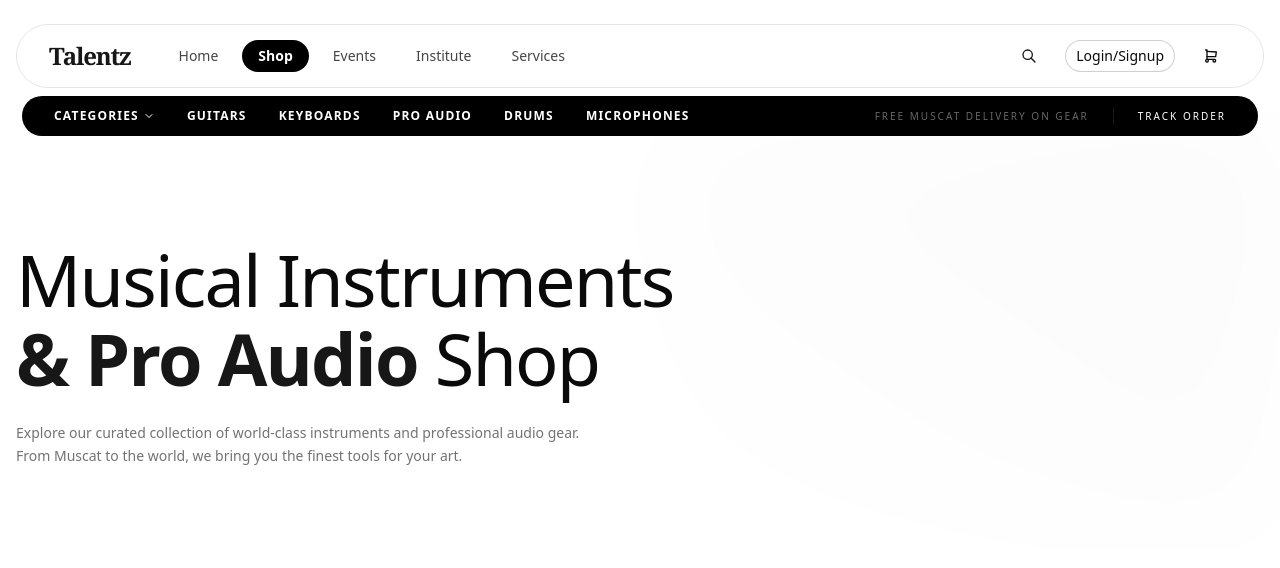
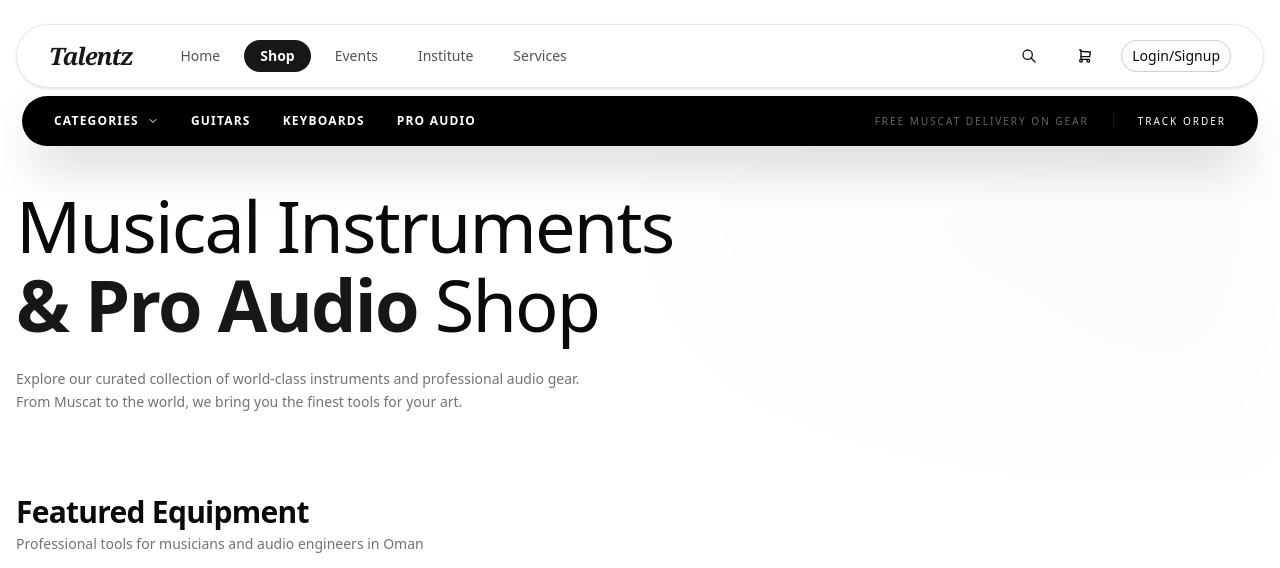
Before and after one commit to androcoders22/talentz, a Next.js app: page /shop in a window 1280 px wide. Shown: the top 568 px of the page. Built offline with nearby package versions, Linux system fonts and the light colour scheme.

Commit message:
shop page done

```diff
--- a/app/shop/page.tsx
+++ b/app/shop/page.tsx
@@ -7,7 +7,7 @@ export default function ShopPage() {
   return (
     <>
       {/* Shop Hero Section */}
-      <section className="relative pt-24 md:pt-32 pb-12 md:pb-20 overflow-hidden">
+      <section className="relative pt-24 md:pt-16 pb-12 md:pb-16 overflow-hidden">
         <div className="container mx-auto px-4 relative z-10">
           <motion.div
             initial={{ opacity: 0, y: 20 }}
--- a/components/Navbar.tsx
+++ b/components/Navbar.tsx
@@ -9,6 +9,7 @@ import {
   IconChevronDown,
   IconMenu2,
   IconX,
+  IconArrowRight,
 } from "@tabler/icons-react";
 import { Button } from "@/components/ui/button";
 import { motion, AnimatePresence } from "framer-motion";
@@ -18,6 +19,7 @@ export function Navbar() {
   const pathname = usePathname();
   const isShop = pathname === "/shop";
   const [isMobileMenuOpen, setIsMobileMenuOpen] = useState(false);
+  const [isCategoriesOpen, setIsCategoriesOpen] = useState(false);
 
   const navLinks = [
     { href: "/", label: "Home" },
@@ -27,9 +29,33 @@ export function Navbar() {
     { href: "/services", label: "Services" },
   ];
 
+  const shopCategories = [
+    {
+      title: "Guitars",
+      items: ["Electric", "Acoustic", "Bass", "Classical", "Amps"],
+    },
+    {
+      title: "Keys",
+      items: [
+        "Digital Pianos",
+        "Synthesizers",
+        "Workstations",
+        "Midi Controllers",
+      ],
+    },
+    {
+      title: "Audio",
+      items: ["Microphones", "Interfaces", "Monitors", "Mixers", "PA Systems"],
+    },
+    {
+      title: "Other",
+      items: ["Drums", "Ukuleles", "Violins", "Effects", "Strings"],
+    },
+  ];
+
   return (
     <header className="sticky top-6 z-50 flex flex-col items-center px-4 gap-2">
-      <nav className="container mx-auto flex h-16 items-center justify-between rounded-full border bg-background/60 px-6 md:px-8 py-2 backdrop-blur-md relative z-50">
+      <nav className="container mx-auto flex h-16 items-center justify-between rounded-full border bg-background/60 px-6 md:px-8 py-2 backdrop-blur-md relative z-50 shadow-sm">
         <div className="flex items-center gap-4 lg:gap-8">
           <Button
             variant="ghost"
@@ -45,21 +71,21 @@ export function Navbar() {
           </Button>
           <Link
             href="/"
-            className="text-xl md:text-2xl font-bold tracking-tighter text-primary font-serif shrink-0"
+            className="text-xl md:text-2xl font-bold tracking-tighter text-primary font-serif shrink-0 italic"
           >
             Talentz
           </Link>
-          <div className="hidden lg:flex items-center gap-2 text-sm font-medium text-primary/80">
+          <div className="hidden lg:flex items-center gap-2">
             {navLinks.map((link) => {
               const isActive = pathname === link.href;
               return (
                 <Link
                   key={link.href}
                   href={link.href}
-                  className={`px-4 py-1.5 rounded-full transition-all ${
+                  className={`px-4 py-1.5 rounded-full transition-all text-sm font-medium ${
                     isActive
-                      ? "bg-black text-white font-semibold"
-                      : "hover:bg-muted/50 hover:text-primary"
+                      ? "bg-primary text-primary-foreground font-semibold"
+                      : "text-foreground/70 hover:bg-primary/10 hover:text-primary"
                   }`}
                 >
                   {link.label}
@@ -78,17 +104,17 @@ export function Navbar() {
             <IconSearch className="h-5 w-5" />
           </Button>
           <Button
-            variant="outline"
-            className="hidden md:flex rounded-full border-primary/20 hover:bg-primary/10"
-          >
-            Login/Signup
-          </Button>
-          <Button
             variant="ghost"
             size="icon"
             className="rounded-full hover:bg-primary/10 h-9 w-9 md:h-10 md:w-10"
           >
             <IconShoppingCart className="h-5 w-5" />
+          </Button>
+          <Button
+            variant="outline"
+            className="hidden md:flex rounded-full border-primary/20 hover:bg-primary/10"
+          >
+            Login/Signup
           </Button>
         </div>
       </nav>
@@ -113,8 +139,8 @@ export function Navbar() {
                       onClick={() => setIsMobileMenuOpen(false)}
                       className={`px-6 py-4 rounded-2xl text-lg font-semibold transition-all flex items-center justify-between ${
                         isActive
-                          ? "bg-black text-white"
-                          : "hover:bg-muted text-primary"
+                          ? "bg-primary text-primary-foreground"
+                          : "text-foreground hover:bg-primary/10 hover:text-primary"
                       }`}
                     >
                       {link.label}
@@ -131,74 +157,55 @@ export function Navbar() {
                 <Button className="w-full rounded-2xl h-14 bg-black text-white font-bold text-base">
                   Login / Signup
                 </Button>
-                <div className="flex justify-center gap-8 py-2">
-                  <div className="text-center">
-                    <p className="text-[10px] uppercase tracking-widest text-muted-foreground mb-1">
-                      Call Us
-                    </p>
-                    <p className="text-sm font-bold">+968 2478 3443</p>
-                  </div>
-                  <div className="h-8 w-px bg-muted" />
-                  <div className="text-center">
-                    <p className="text-[10px] uppercase tracking-widest text-muted-foreground mb-1">
-                      Email
-                    </p>
-                    <p className="text-sm font-bold">info@talentz.net</p>
-                  </div>
-                </div>
               </div>
             </div>
           </motion.div>
         )}
       </AnimatePresence>
 
-      {/* Second Level Strip for Shop Page */}
+      {/* Second Level Mega Menu Strip for Shop Page */}
       <AnimatePresence mode="wait">
         {isShop && (
           <motion.nav
             initial={{ opacity: 0, y: -20 }}
-            animate={{ opacity: 1, y: 0, transition: { duration: 0.3 } }}
-            exit={{ opacity: 0, y: -20, transition: { duration: 0 } }}
-            className="container mx-auto "
+            animate={{ opacity: 1, y: 0 }}
+            exit={{ opacity: 0, y: -20 }}
+            className="container mx-auto w-full"
           >
-            <div className="bg-black text-white py-3 rounded-full px-8 relative z-0 mx-1.5">
-              <div className="flex items-center justify-between">
+            <motion.div
+              animate={{ height: isCategoriesOpen ? "auto" : "50px" }}
+              transition={{ duration: 0.5, ease: "easeInOut" }}
+              className="bg-black text-white rounded-[2rem] px-8 relative z-0 mx-1.5 overflow-hidden shadow-2xl"
+            >
+              {/* Primary Bar */}
+              <div className="flex items-center justify-between h-[50px]">
                 <div className="flex items-center gap-8 overflow-x-auto no-scrollbar">
+                  <button
+                    onClick={() => setIsCategoriesOpen(!isCategoriesOpen)}
+                    className="text-xs uppercase tracking-widest font-semibold hover:text-white/70 transition-colors flex items-center gap-2 whitespace-nowrap outline-none group"
+                  >
+                    Categories
+                    <IconChevronDown
+                      className={`h-3 w-3 transition-transform duration-300 ${isCategoriesOpen ? "rotate-180 text-primary" : ""}`}
+                    />
+                  </button>
                   <Link
                     href="#"
-                    className="text-xs uppercase tracking-widest font-semibold hover:text-primary transition-colors flex items-center gap-1 whitespace-nowrap"
-                  >
-                    Categories <IconChevronDown className="h-3 w-3" />
-                  </Link>
-                  <Link
-                    href="#"
-                    className="text-xs uppercase tracking-widest font-semibold hover:text-primary transition-colors whitespace-nowrap"
+                    className="text-xs uppercase tracking-widest font-semibold hover:text-white/70 transition-colors whitespace-nowrap"
                   >
                     Guitars
                   </Link>
                   <Link
                     href="#"
-                    className="text-xs uppercase tracking-widest font-semibold hover:text-primary transition-colors whitespace-nowrap"
+                    className="text-xs uppercase tracking-widest font-semibold hover:text-white/70 transition-colors whitespace-nowrap"
                   >
                     Keyboards
                   </Link>
                   <Link
                     href="#"
-                    className="text-xs uppercase tracking-widest font-semibold hover:text-primary transition-colors whitespace-nowrap"
+                    className="text-xs uppercase tracking-widest font-semibold hover:text-white/70 transition-colors whitespace-nowrap"
                   >
                     Pro Audio
-                  </Link>
-                  <Link
-                    href="#"
-                    className="text-xs uppercase tracking-widest font-semibold hover:text-primary transition-colors whitespace-nowrap"
-                  >
-                    Drums
-                  </Link>
-                  <Link
-                    href="#"
-                    className="text-xs uppercase tracking-widest font-semibold hover:text-primary transition-colors whitespace-nowrap"
-                  >
-                    Microphones
                   </Link>
                 </div>
                 <div className="hidden md:flex items-center gap-6">
@@ -208,13 +215,57 @@ export function Navbar() {
                   <div className="h-4 w-px bg-white/10" />
                   <Link
                     href="#"
-                    className="text-[10px] uppercase tracking-[0.2em] hover:text-primary transition-colors"
+                    className="text-[10px] uppercase tracking-[0.2em] hover:text-white/70 transition-colors"
                   >
                     Track Order
                   </Link>
                 </div>
               </div>
-            </div>
+
+              {/* Mega Menu Content */}
+              <AnimatePresence>
+                {isCategoriesOpen && (
+                  <motion.div
+                    initial={{ opacity: 0 }}
+                    animate={{ opacity: 1 }}
+                    exit={{ opacity: 0 }}
+                    transition={{ duration: 0.3, delay: 0.2 }}
+                    className="py-12 border-t border-white/5 grid grid-cols-2 md:grid-cols-4 gap-x-12"
+                  >
+                    {shopCategories.map((group) => (
+                      <div key={group.title}>
+                        <h4 className="text-[10px] uppercase tracking-[0.3em] text-white font-black mb-6 border-l border-white/20 pl-4">
+                          {group.title}
+                        </h4>
+                        <ul className="space-y-4">
+                          {group.items.map((item) => (
+                            <li key={item}>
+                              <Link
+                                href="#"
+                                className="text-sm text-gray-400 hover:text-white transition-colors block"
+                                onClick={() => setIsCategoriesOpen(false)}
+                              >
+                                {item}
+                              </Link>
+                            </li>
+                          ))}
+                        </ul>
+                      </div>
+                    ))}
+                    <div className="md:col-span-4 mt-8 pt-8 border-t border-white/5 flex justify-between items-center text-xs text-gray-500 uppercase tracking-widest">
+                      <span>Explore over 5000+ Products</span>
+                      <Link
+                        href="/shop"
+                        className="text-white  flex items-center gap-2 group transition-colors"
+                      >
+                        View Storefront{" "}
+                        <IconArrowRight className="h-4 w-4 group-hover:translate-x-1 transition-transform" />
+                      </Link>
+                    </div>
+                  </motion.div>
+                )}
+              </AnimatePresence>
+            </motion.div>
           </motion.nav>
         )}
       </AnimatePresence>
```
